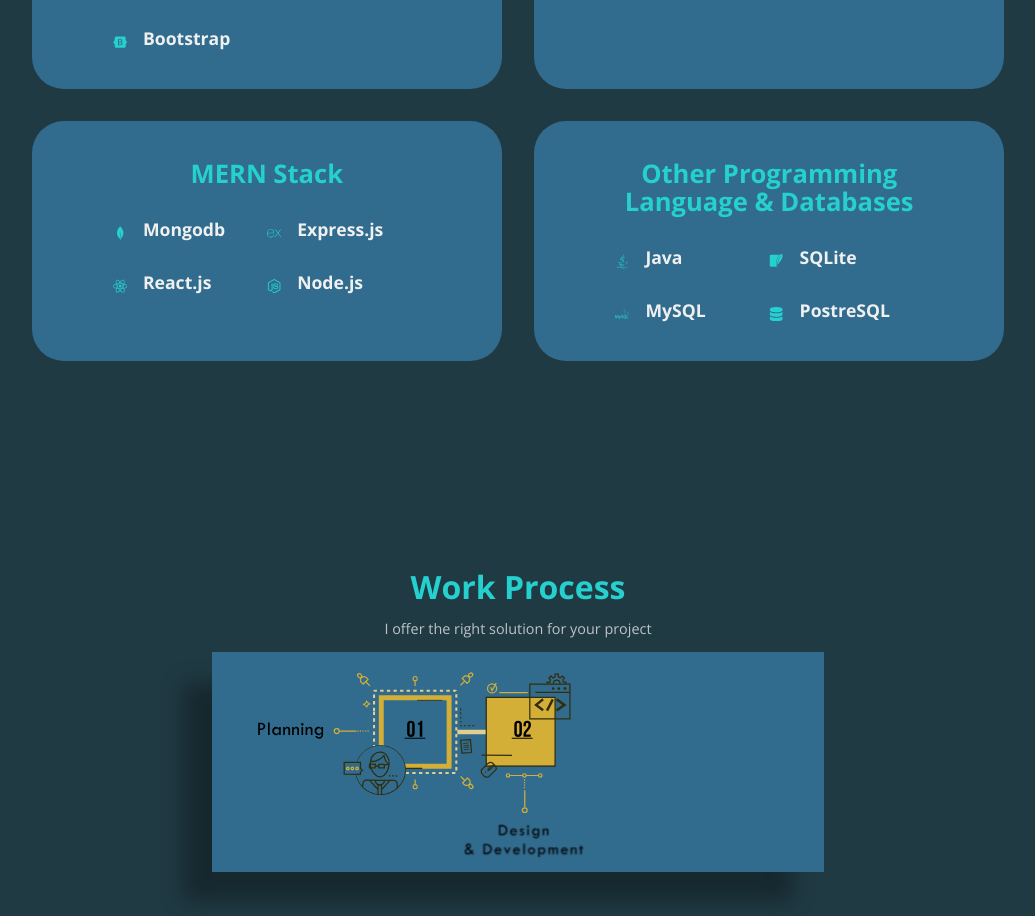
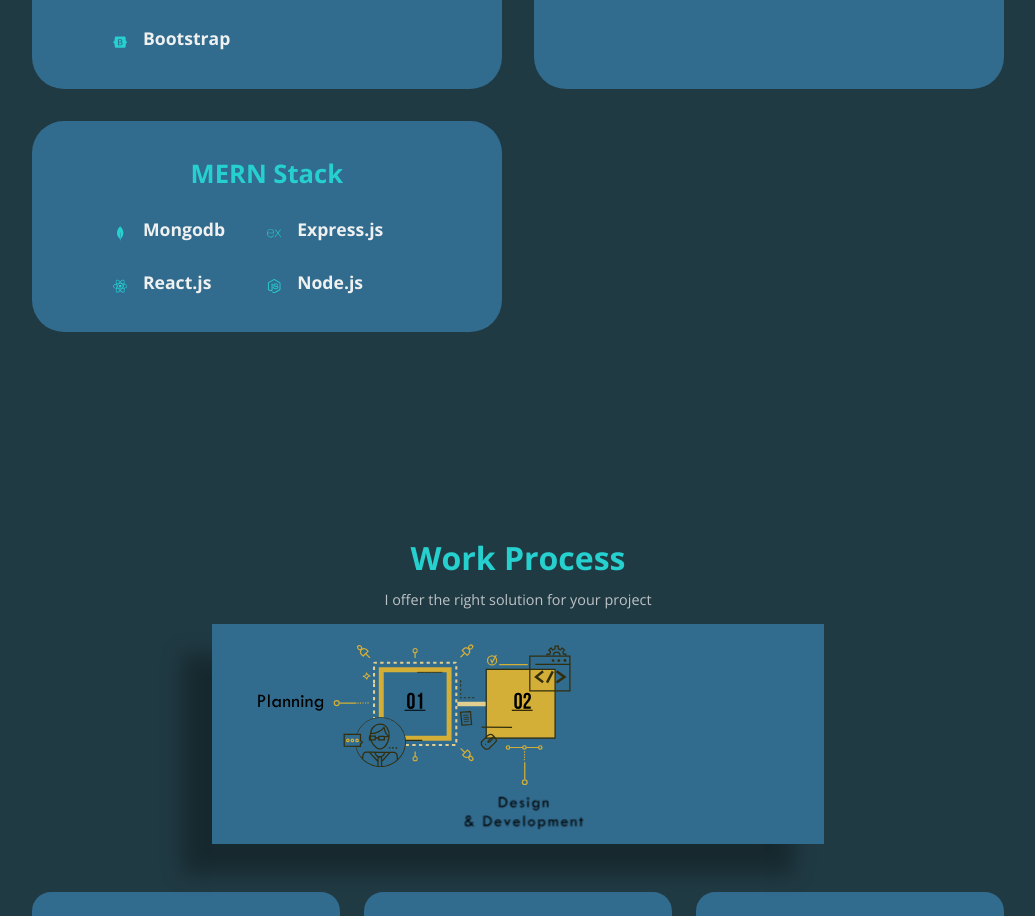
Before and after one commit to GABE400/gabriel-portfolio, a React (Create React App) app: page / in a window 1280 px wide. Shown: the part 3106-4022 px from the top of the page, without its empty margins (122-1157 px from the left). Built offline with nearby package versions, Linux system fonts and the light colour scheme.

Commit message:
made some changes

```diff
--- a/src/sections/techologies/Technology.jsx
+++ b/src/sections/techologies/Technology.jsx
@@ -14,11 +14,9 @@
   SiPrisma,
   SiTrpc,
   SiExpress,
-  SiMysql,
-  SiSqlite,
 } from "react-icons/si";
 import { TbBrandNextjs, TbBrandReactNative } from "react-icons/tb";
-import { FaNodeJs, FaBootstrap, FaJava, FaDatabase } from "react-icons/fa";
+import { FaNodeJs, FaBootstrap } from "react-icons/fa";
 import { FiFigma } from "react-icons/fi";
 import "./technology.css";
 
@@ -186,42 +184,6 @@
             </article>
           </div>
         </div>
-        <div className='experience_backend'>
-          <h3>Other Programming Language & Databases</h3>
-          <div className='experience_content'>
-            <article className='experience_details'>
-              <FaJava className='icon' />
-              <div>
-                <h4>Java</h4>
-                <small className='text-light'></small>
-              </div>
-            </article>
-
-            <article className='experience_details'>
-              <SiSqlite className='icon' />
-              <div>
-                <h4>SQLite</h4>
-                <small className='text-light'></small>
-              </div>
-            </article>
-
-            <article className='experience_details'>
-              <SiMysql className='icon' />
-              <div>
-                <h4>MySQL</h4>
-                <small className='text-light'></small>
-              </div>
-            </article>
-
-            <article className='experience_details'>
-              <FaDatabase className='icon' />
-              <div>
-                <h4>PostreSQL</h4>
-                <small className='text-light'></small>
-              </div>
-            </article>
-          </div>
-        </div>
       </div>
     </section>
   );
```
Also changed, not shown: 1 other file (tests, documents, lock files or other folders).
